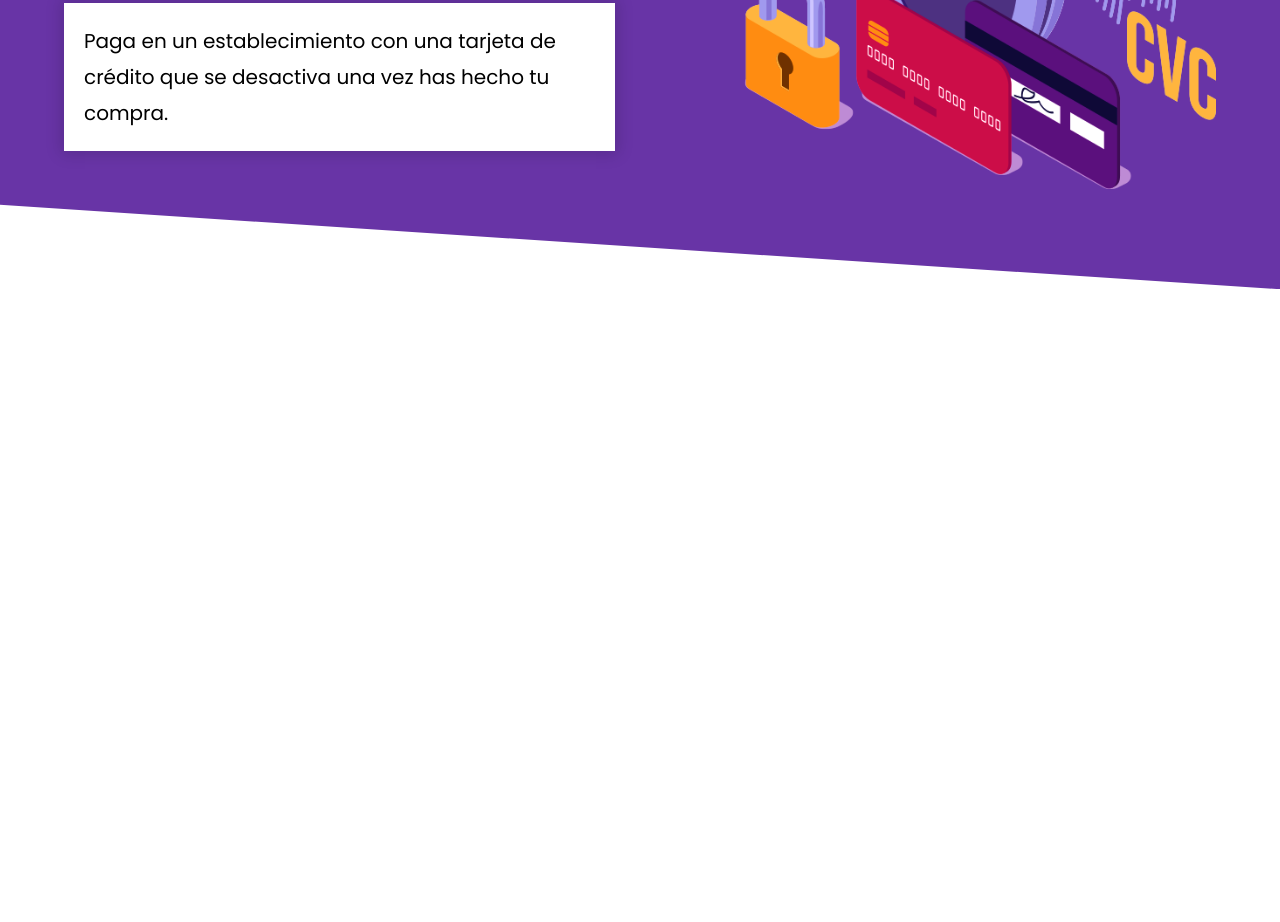
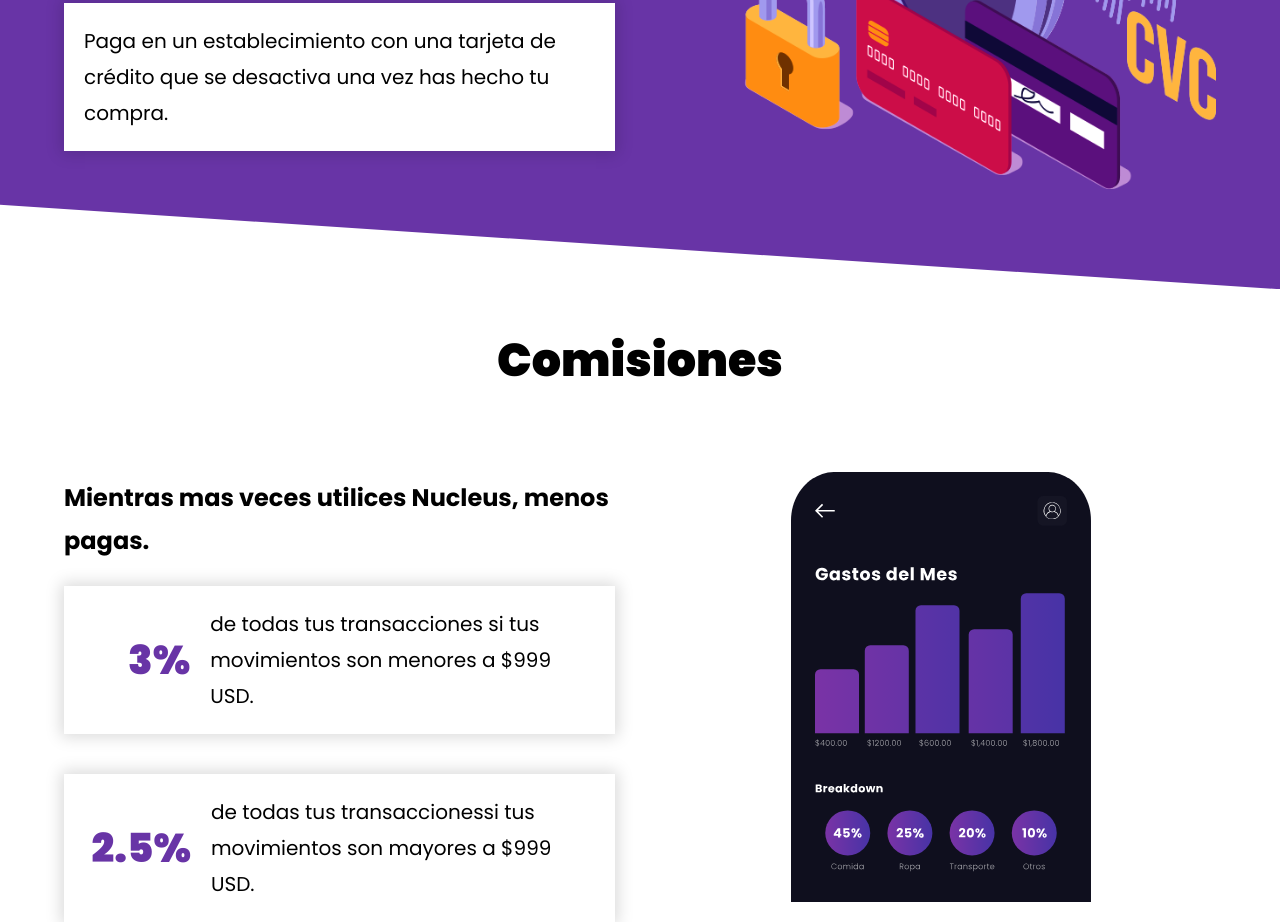
Before and after one commit to Thomopfer/wallet, a plain HTML site: page index.html in a window 1280 px wide. Shown: the part 2317-3239 px from the top of the page. Before the commit the page ends 2636 px from the top, so only its background shows below. Drawn offline with Linux system fonts and the light colour scheme.

Commit message:
comition

```diff
--- a/css/styles.css
+++ b/css/styles.css
@@ -227,6 +227,15 @@ img {
 }
 
 @media (min-width: 768px) {
+    .listado__elemento--2col{
+        display: flex;
+        justify-content: space-between;
+        align-items: center;
+        gap: 2rem;
+    }
+}
+
+@media (min-width: 768px) {
     .listado__elemento:hover{
         transform: scale(1.1);
     }
@@ -241,6 +250,22 @@ img {
     color: var(--primario);
     margin: 0;
     font-size: 3rem;
+}
+
+.listado__numero{
+    color: var(--primario);
+    font-size: 6rem;
+    margin: 0;
+    font-weight: 900;
+    text-align: center;
+}
+
+@media (min-width: 768px) {
+    .listado__numero{
+        flex-basis: 20rem;
+        text-align: right;
+        font-size: 4rem;
+    }
 }
 
 .listado__texto{
@@ -282,3 +307,45 @@ img {
         align-items: center;
     }
 }
+
+
+
+/*#########################################################*/
+/**********************#### COMISIONES ####*****************/
+/*#########################################################*/
+
+.comisiones__heading{
+    text-align: center;
+    margin-bottom: 5rem;
+}
+
+.comisiones__texto{
+    font-size: 2.4rem;
+    text-align: center;
+    font-weight: 700;
+}
+
+
+@media (min-width: 768px) {
+    .comisiones__grid{
+        display: grid;
+        grid-template-columns: repeat(2, 1fr);
+        column-gap: 5rem;
+        align-items: flex-end;
+    }
+
+    .comisiones__texto{
+        text-align: left;
+    }
+
+    .comisiones__img{
+        max-width: 30rem;
+        margin: 0 auto;
+    }
+}
+
+@media (min-width: 998px) {
+    .comisiones__grid{
+        align-items: center;
+    }
+}
--- a/index.html
+++ b/index.html
@@ -95,5 +95,34 @@
             </div>
         </div>
     </section>
+
+    <section class="comisiones">
+        <div class="comisiones__contenedor">
+            <h2 class="comisiones__heading">Comisiones</h2>
+
+            <div class="comisiones__grid">
+                <div class="comisiones__contenido">
+                    <p class="comisiones__texto">Mientras mas veces utilices Nucleus, menos pagas.</p>
+
+                    <div class="listado">
+                        <div class="listado__elemento listado__elemento--2col">
+                            <p class="listado__numero">3%</p>
+                            <p class="listado__texto">de todas tus transacciones si tus movimientos son menores a $999 USD.</p>
+                        </div>
+
+                        <div class="listado__elemento listado__elemento--2col">
+                            <p class="listado__numero">2.5%</p>
+                            <p class="listado__texto">de todas tus transaccionessi tus movimientos son mayores a $999 USD.</p>
+                        </div>
+
+                    </div>
+                </div> <!-- comisiones__contenido -->
+
+                <div class="comisiones__grafico">
+                    <img src="img/app_3.svg" alt="img app" class="comisiones__img">
+                </div>
+            </div>
+        </div>
+    </section>
 </body>
 </html>
```
